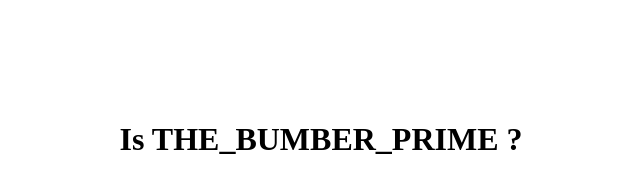
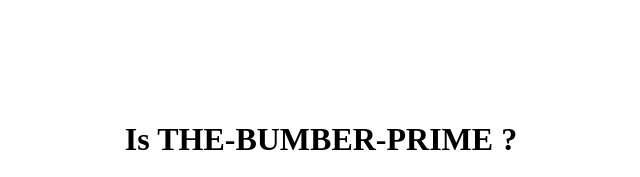
Before and after one commit to jijo-OO7/IWT_ASSIGNMENT, a plain HTML site: page assignment2/checkprime.html in a window 1280 px wide. Shown: the top 177 px of the page, without its empty margins (319-959 px from the left). Drawn offline with Linux system fonts and the light colour scheme.

Commit message:
Update checkprime.html

```diff
--- a/assignment2/checkprime.html
+++ b/assignment2/checkprime.html
@@ -50,7 +50,7 @@
 
 <body>
 
-    <h1>Is THE_BUMBER_PRIME ?</h1>
+    <h1>Is THE-BUMBER-PRIME ?</h1>
     <input type="text" id="input-number" placeholder="Enter value to check">
     <button id="check-button">Check</button>
     <div id="result"></div>
```
